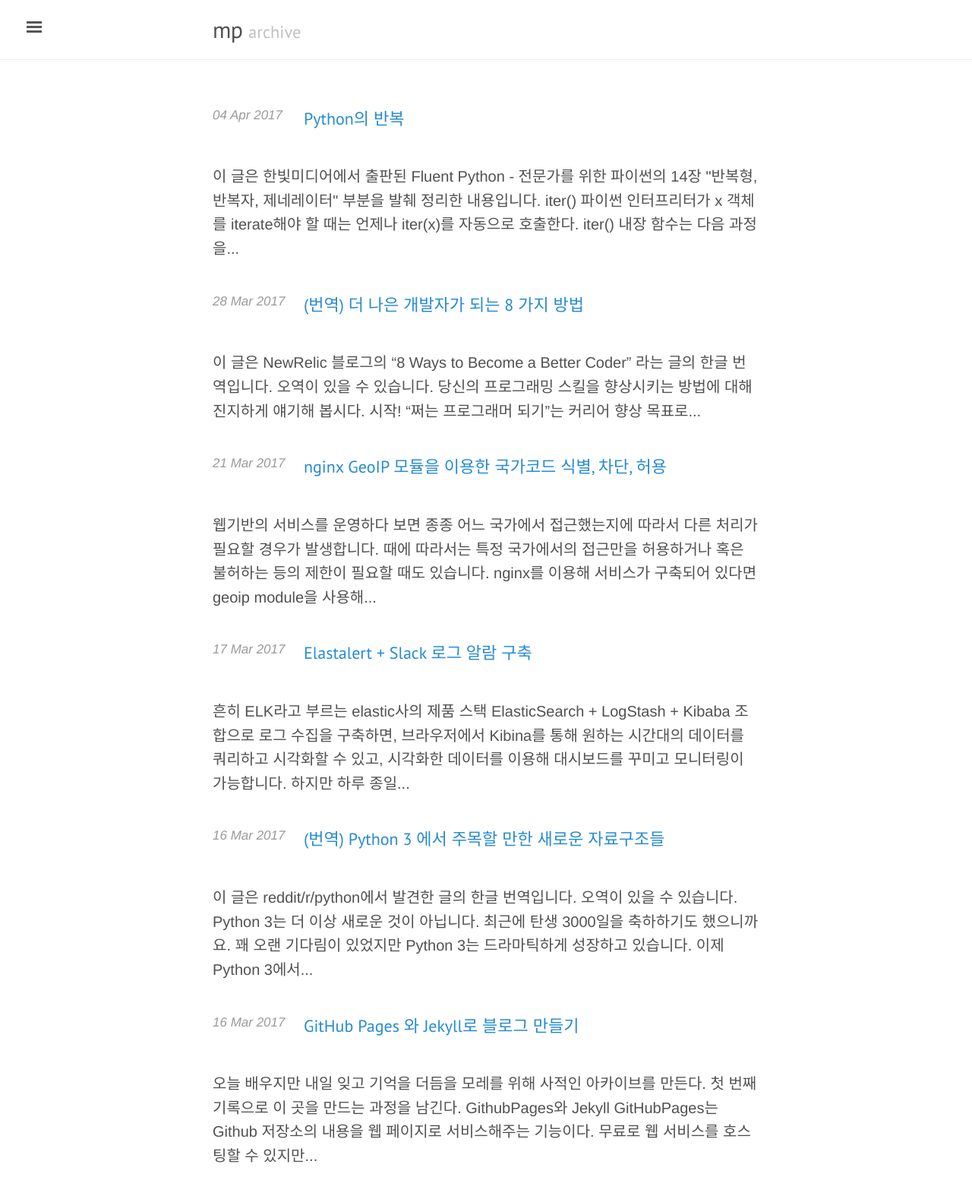
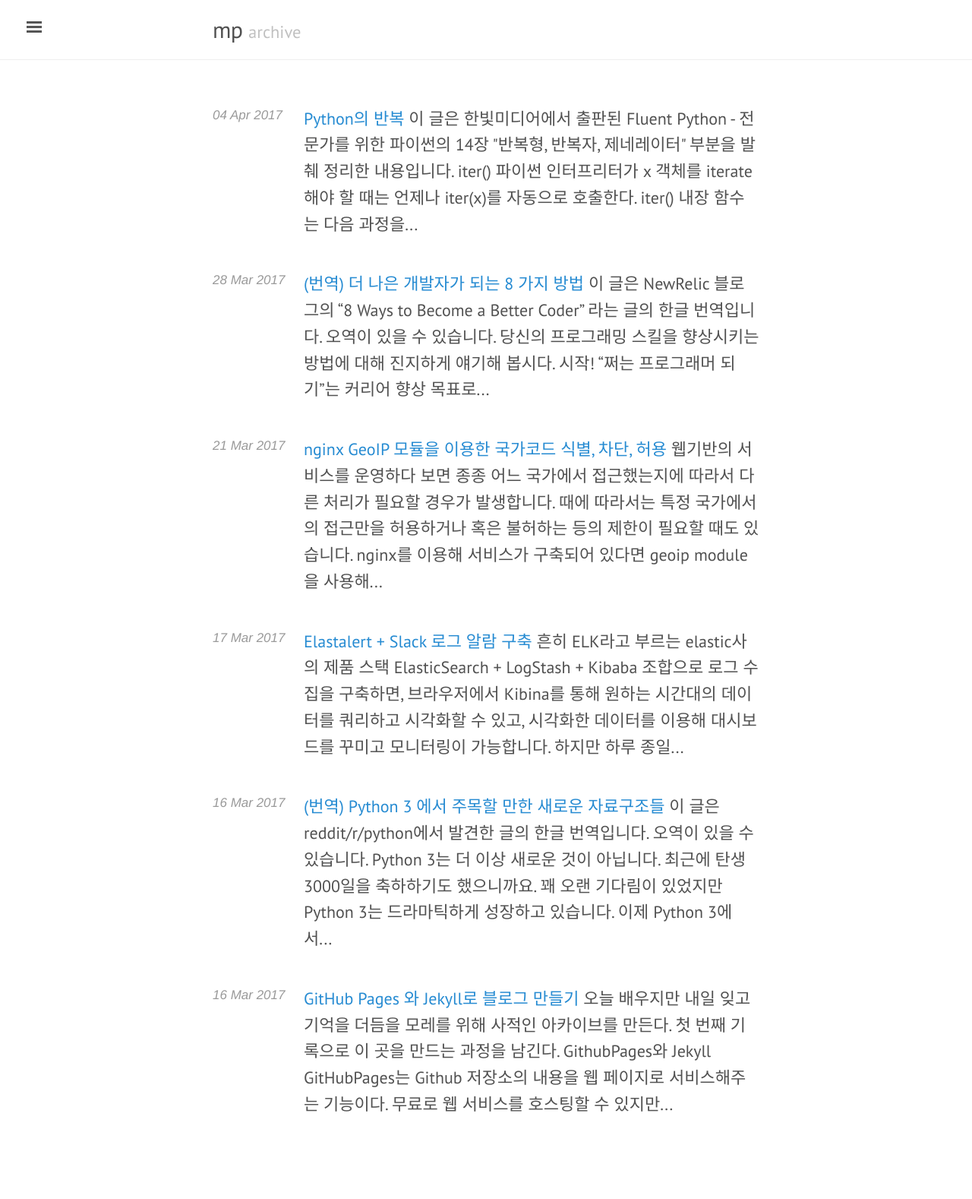
Before and after one commit to mnpk/mnpk.github.io, a Jekyll site: the page built from index.html, in a window 1280 px wide. Shown: the whole page at 76% size. Built offline with Jekyll 4.4.1, drawn with Linux system fonts in a browser that asks for light colours; the list of posts is cut into pages by our own code; after the commit the page ends 1515 px from its top, so only the background shows below that.

Commit message:
Update index.html

```diff
--- a/index.html
+++ b/index.html
@@ -13,9 +13,10 @@ title: Archive
         <a href="{{ post.url }}">
           {{ post.title }}
         </a>
+         {{ post.content | strip_html | truncatewords:35}}<br>
       </div>
       <div class="post-list-preview">
-        {{ post.content | strip_html | truncatewords:35}}<br>
+
       </div>
     </div>
   {% endif %}
```
